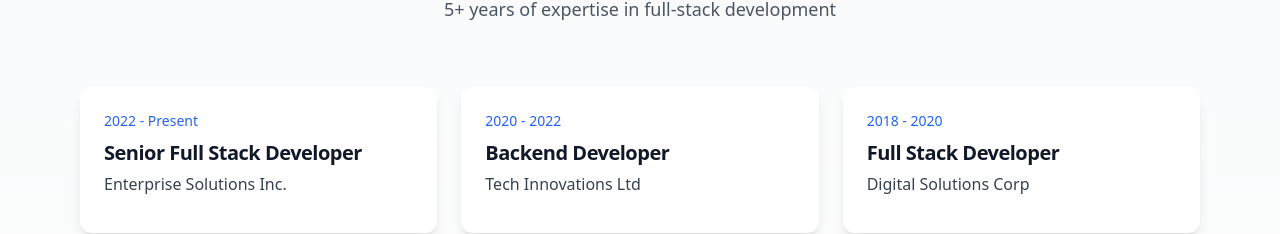
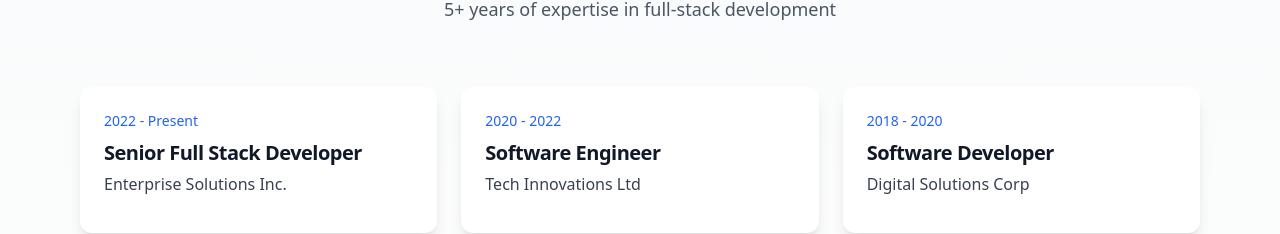
Before and after one commit to as5q6/MY-PORTFOLIO, a Next.js app: page / in a window 1280 px wide. Shown: the part 1270-1504 px from the top of the page. Built offline with nearby package versions, Linux system fonts and the light colour scheme.

Commit message:
Update job titles in Experience component: Change 'Backend Developer' to 'Software Engineer' and 'Full Stack Developer' to 'Software Developer' for consistency and clarity in role representation.

```diff
--- a/components/Experience.tsx
+++ b/components/Experience.tsx
@@ -44,7 +44,7 @@ const experiences = [
     ]
   },
   {
-    title: "Backend Developer",
+    title: "Software Engineer",
     company: "Tech Innovations Ltd",
     date: "2020 - 2022",
     description: [
@@ -55,7 +55,7 @@ const experiences = [
     ]
   },
   {
-    title: "Full Stack Developer",
+    title: "Software Developer",
     company: "Digital Solutions Corp",
     date: "2018 - 2020",
     description: [
```
